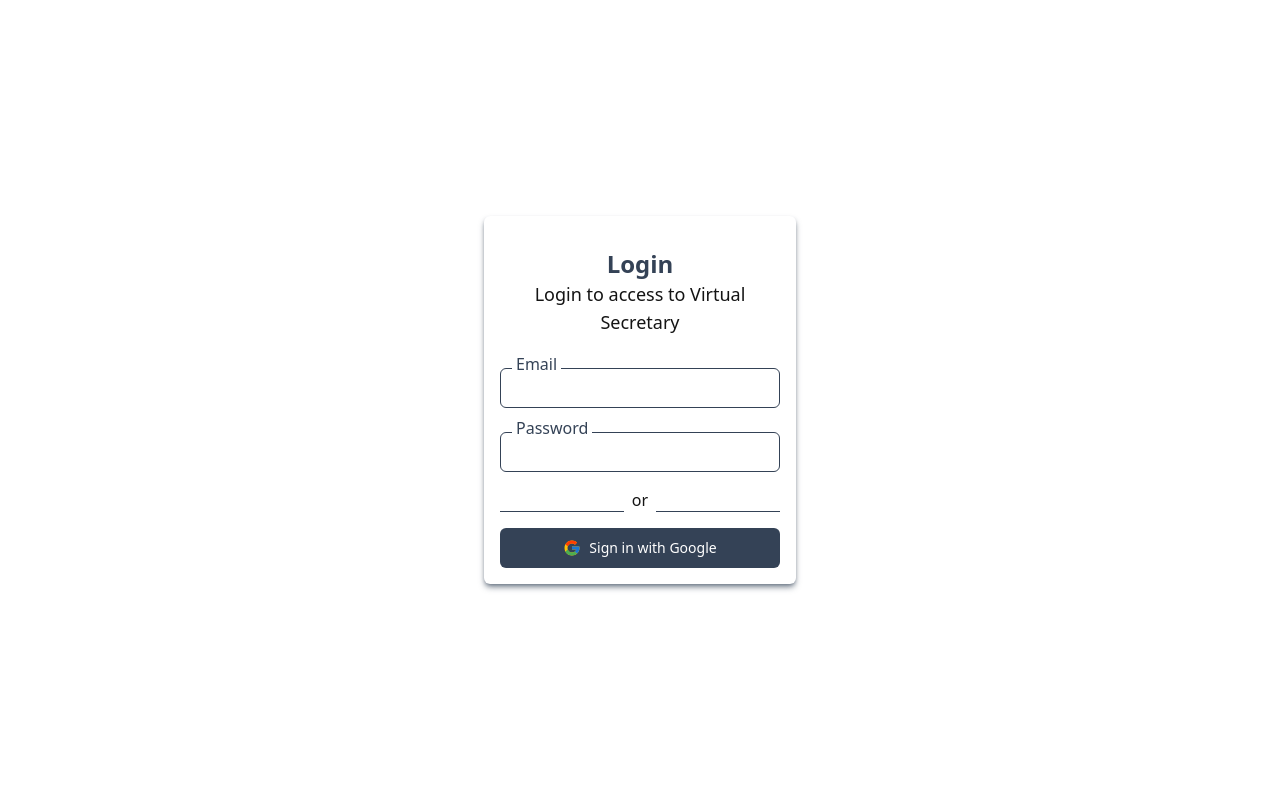
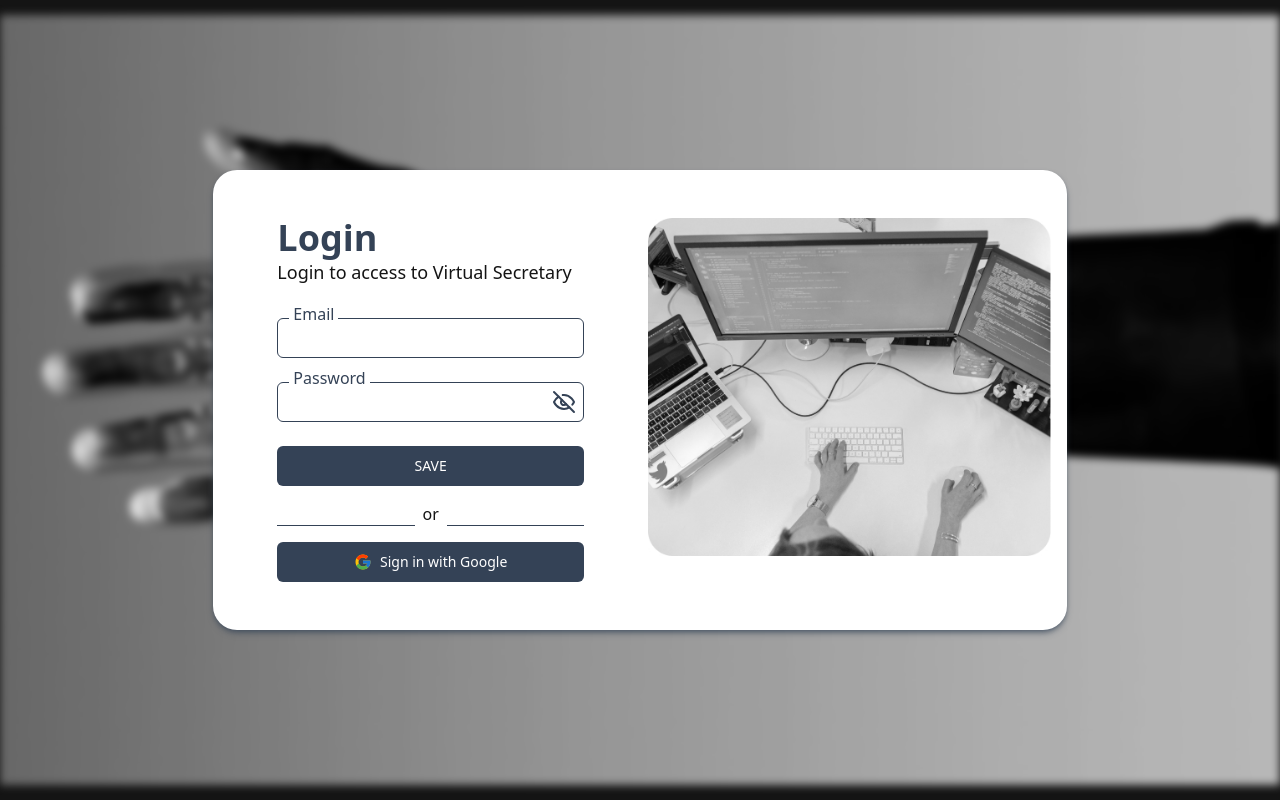
Before and after one commit to Risbel/email-manager-app, a Next.js app: page /auth/login in a window 1280 px wide. Built offline with nearby package versions, Linux system fonts and the light colour scheme; no server answers.

Commit message:
feat: Add new features on `login` page

```diff
--- a/package.json
+++ b/package.json
@@ -9,6 +9,7 @@
     "lint": "next lint"
   },
   "dependencies": {
+    "@hookform/resolvers": "^3.3.2",
     "@radix-ui/react-avatar": "^1.0.4",
     "@radix-ui/react-dialog": "^1.0.5",
     "@radix-ui/react-dropdown-menu": "^2.0.6",
@@ -24,8 +25,10 @@
     "react": "^18.2.0",
     "react-day-picker": "^8.9.1",
     "react-dom": "^18.2.0",
+    "react-hook-form": "^7.49.2",
     "tailwind-merge": "^2.1.0",
-    "tailwindcss-animate": "^1.0.7"
+    "tailwindcss-animate": "^1.0.7",
+    "zod": "^3.22.4"
   },
   "devDependencies": {
     "@tanstack/react-query-devtools": "^5.13.5",
--- a/src/app/auth/layout.tsx
+++ b/src/app/auth/layout.tsx
@@ -1,16 +1,8 @@
 export const metadata = {
-  title: 'Next.js',
-  description: 'Generated by Next.js',
+  title: "Next.js",
+  description: "Generated by Next.js",
+};
+
+export default function RootLayout({ children }: { children: React.ReactNode }) {
+  return <div>{children}</div>;
 }
-
-export default function RootLayout({
-  children,
-}: {
-  children: React.ReactNode
-}) {
-  return (
-    <html lang="en">
-      <body>{children}</body>
-    </html>
-  )
-}
--- /dev/null
+++ b/src/app/auth/login/components/LoginForm.tsx
@@ -0,0 +1,53 @@
+import { z } from "zod";
+import { zodResolver } from "@hookform/resolvers/zod";
+import { SubmitHandler, useForm } from "react-hook-form";
+import { Input, Label } from "@/components/ui/input";
+import { Button } from "@/components/ui/button";
+import { useState } from "react";
+import { EyeIcon, EyeOffIcon } from "lucide-react";
+
+const loginSchema = z.object({
+  email: z.string().min(1, { message: "The email is required" }).email(),
+  password: z.string().min(1, { message: "The password is required" }),
+});
+
+export type ILoginSchema = z.infer<typeof loginSchema>;
+
+const LoginForm = () => {
+  const [isPassword, setIsPassword] = useState(false);
+  const {
+    register,
+    handleSubmit,
+    formState: { errors },
+  } = useForm<ILoginSchema>({
+    resolver: zodResolver(loginSchema),
+  });
+
+  const onSubmit: SubmitHandler<ILoginSchema> = (data) => {
+    console.log(data);
+  };
+
+  return (
+    <form onSubmit={handleSubmit(onSubmit)} className="flex flex-col gap-6">
+      <div className="relative">
+        <Label name={"Email"} htmlfor={"email"} />
+        <Input {...register("email")} autoComplete="none" />
+        {errors.email && <p className="text-xs italic text-red-500">{errors.email.message}</p>}
+      </div>
+      <div className="relative">
+        <Label name={"Password"} htmlfor={"password"} className="z-30" />
+        <div className="relative z-20">
+          <Input {...register("password")} autoComplete="none" type={isPassword ? "text" : "password"} />
+          <div className="absolute right-2 top-2 cursor-pointer" onClick={() => setIsPassword((prev) => !prev)}>
+            {isPassword ? <EyeIcon className="stroke-primary" /> : <EyeOffIcon className="stroke-primary" />}
+          </div>
+        </div>
+
+        {errors.password && <p className="text-xs italic text-red-500">{errors.password.message}</p>}
+      </div>
+      <Button type="submit">SAVE</Button>
+    </form>
+  );
+};
+
+export default LoginForm;
--- a/src/app/auth/login/page.tsx
+++ b/src/app/auth/login/page.tsx
@@ -1,33 +1,41 @@
 "use client";
 
 import { Button } from "@/components/ui/button";
-import { Input, Label } from "@/components/ui/input";
 import { cn } from "@/lib/shadcn-utils";
 import { signIn } from "next-auth/react";
 import Image from "next/image";
 import { useState } from "react";
+import LoginForm from "./components/LoginForm";
 
 const Login = () => {
   const [isLoading, setIsLoading] = useState(false);
 
   return (
-    <div className="flex justify-center items-center h-screen px-4">
-      <div className="rounded-md shadow-md shadow-primary/60 p-4 w-full md:w-1/2 lg:w-1/4">
+    <div className="relative flex justify-center items-center h-screen overflow-hidden bg-current">
+      <Image
+        className="blur-sm w-screen hidden md:block"
+        src={"/home-image-robotic-hand.jpg"}
+        height={768}
+        width={1024}
+        alt="home image robotic hand"
+      />
+
+      <Image
+        className="blur-sm w-screen md:hidden"
+        src={"/home-image-robotic-hand-movile.jpg"}
+        height={667}
+        width={375}
+        alt="home image robotic hand movile"
+      />
+      <div className="grid md:grid-cols-2 gap-4 justify-center md:justify-around absolute rounded-xl md:rounded-3xl shadow-md shadow-primary/60 px-4 py-12 w-full md:w-5/6 lg:w-8/12 bg-primary-foreground">
+        <div className="lg:px-12">
           <div className="pb-8">
-          <h1 className="text-center pt-4 font-semibold text-2xl text-primary">Login</h1>
-          <p className="text-center font-light text-lg">Login to access to Virtual Secretary</p>
+            <h1 className="text-center md:text-start font-semibold text-4xl text-primary">Login</h1>
+            <p className="text-center md:text-start font-light text-lg">Login to access to Virtual Secretary</p>
           </div>
 
-        <form className="flex flex-col gap-6">
-          <div className="relative">
-            <Label name={"Email"} htmlfor={"email"} />
-            <Input autoComplete="none" type="email" />
-          </div>
-          <div className="relative">
-            <Label name={"Password"} htmlfor={"password"} />
-            <Input autoComplete="none" type="password" />
-          </div>
-        </form>
+          <LoginForm />
+
           <div className="flex my-4">
             <div className="border-b border-primary w-full" />
             <p className="px-2">or</p>
@@ -36,14 +44,11 @@ const Login = () => {
 
           <div className="flex justify-center">
             <Button
-            onClick={(e) => {
-              e.preventDefault();
-              setIsLoading(true);
+              onClick={() =>
                 signIn("google", {
                   callbackUrl: "https://secretary-app.vercel.app",
-              });
-              setIsLoading(true);
-            }}
+                })
+              }
               className="flex items-center gap-2 w-full"
             >
               <Image width={18} height={18} src="/icon_google.svg" alt="icon google" />
@@ -58,6 +63,16 @@ const Login = () => {
             </Button>
           </div>
         </div>
+        <div>
+          <Image
+            className="hidden md:block"
+            src={"/secretary-on-desktop.jpg"}
+            height={350}
+            width={450}
+            alt="secretart on desktop picture"
+          />
+        </div>
+      </div>
     </div>
   );
 };
--- a/src/app/page.tsx
+++ b/src/app/page.tsx
@@ -4,7 +4,7 @@ import Link from "next/link";
 
 const Home = () => {
   return (
-    <main>
+    <main className="relative">
       <Image
         className="w-full hidden md:block"
         src={"/home-image-robotic-hand.jpg"}
@@ -20,16 +20,16 @@ const Home = () => {
         width={375}
         alt="home image robotic hand movile"
       />
-      <div className="flex flex-col gap-4 md:gap-5 absolute w-full top-0 bottom-0 justify-center items-center">
+      <div className="flex flex-col gap-4 md:gap-5 absolute w-full -translate-y-10 top-0 bottom-0 justify-center items-center">
         <div className="flex flex-col md:flex-row gap-2 lg:gap-4 w-full top-0 bottom-0 justify-center items-center">
           <Image
-            className="z-40 h-14 w-14 lg:h-16 lg:w-16"
+            className="z-20 h-14 w-14 lg:h-16 lg:w-16"
             src={"/person-headset.svg"}
             height={60}
             width={60}
             alt="person headset icon"
           />
-          <h1 className="flex flex-col md:flex-row md:gap-4 text-white drop-shadow-lg z-40 text-4xl md:text-5xl lg:text-6xl font-bold text-center">
+          <h1 className="flex flex-col md:flex-row md:gap-4 text-white drop-shadow-lg z-20 text-4xl md:text-5xl lg:text-6xl font-bold text-center">
             <span>VIRTUAL</span>
             <span>SECRETARY</span>
           </h1>
--- a/src/components/ui/input.tsx
+++ b/src/components/ui/input.tsx
@@ -4,10 +4,13 @@ import { cn } from "@/lib/shadcn-utils";
 
 export interface InputProps extends React.InputHTMLAttributes<HTMLInputElement> {}
 
-const Label = ({ name, htmlfor }: { name: string; htmlfor: string }) => {
+const Label = ({ name, htmlfor, className }: { name: string; htmlfor: string; className?: string }) => {
   return (
     <label
-      className="absolute -top-[12px] md:-top-[16px] left-3 bg-accent-foreground text-primary px-1 text-sm md:text-base"
+      className={cn(
+        "absolute -top-[14px] md:-top-[16px] left-3 bg-accent-foreground rounded-md text-primary px-1 text-sm md:text-base",
+        className
+      )}
       htmlFor={htmlfor}
     >
       {name}
```
Also changed, not shown: public/secretary-on-desktop.jpg (added), 1 other file (tests, documents, lock files or other folders). Lines whose indentation alone changed are shown as unchanged.
